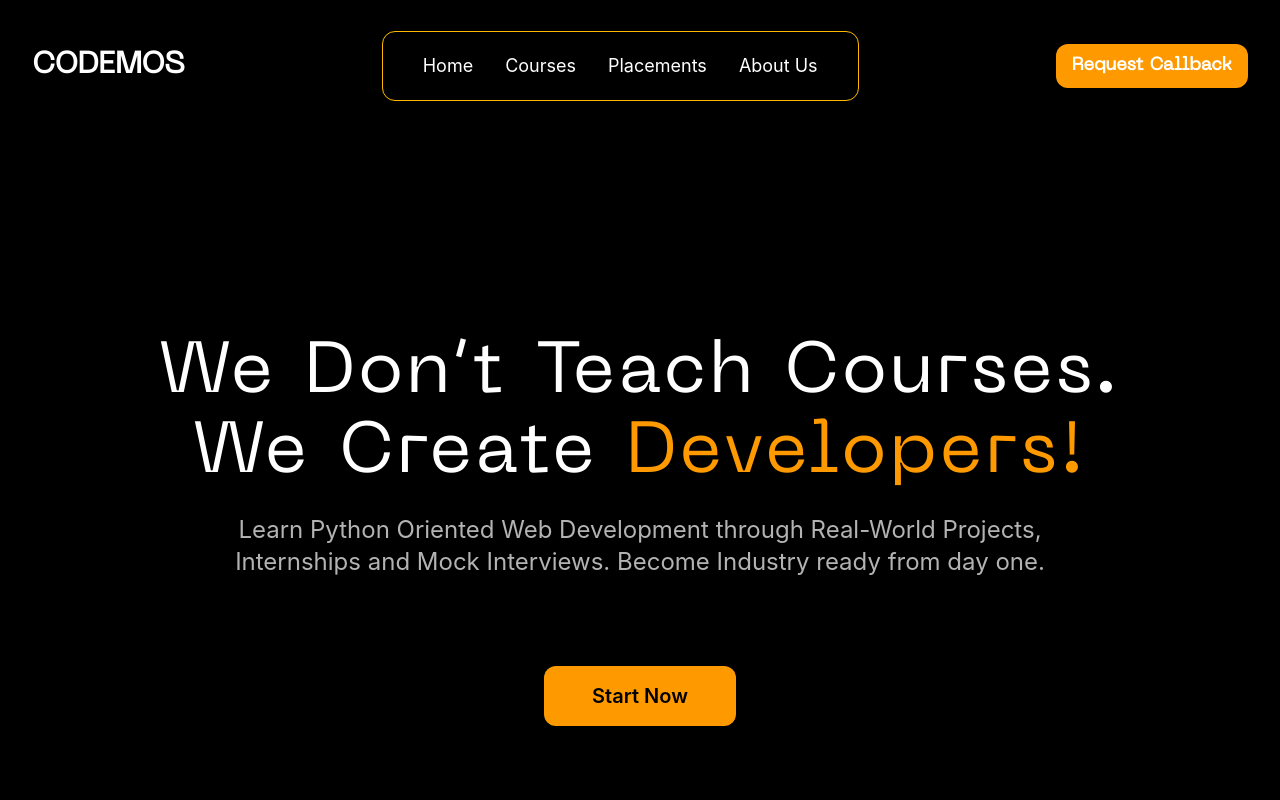
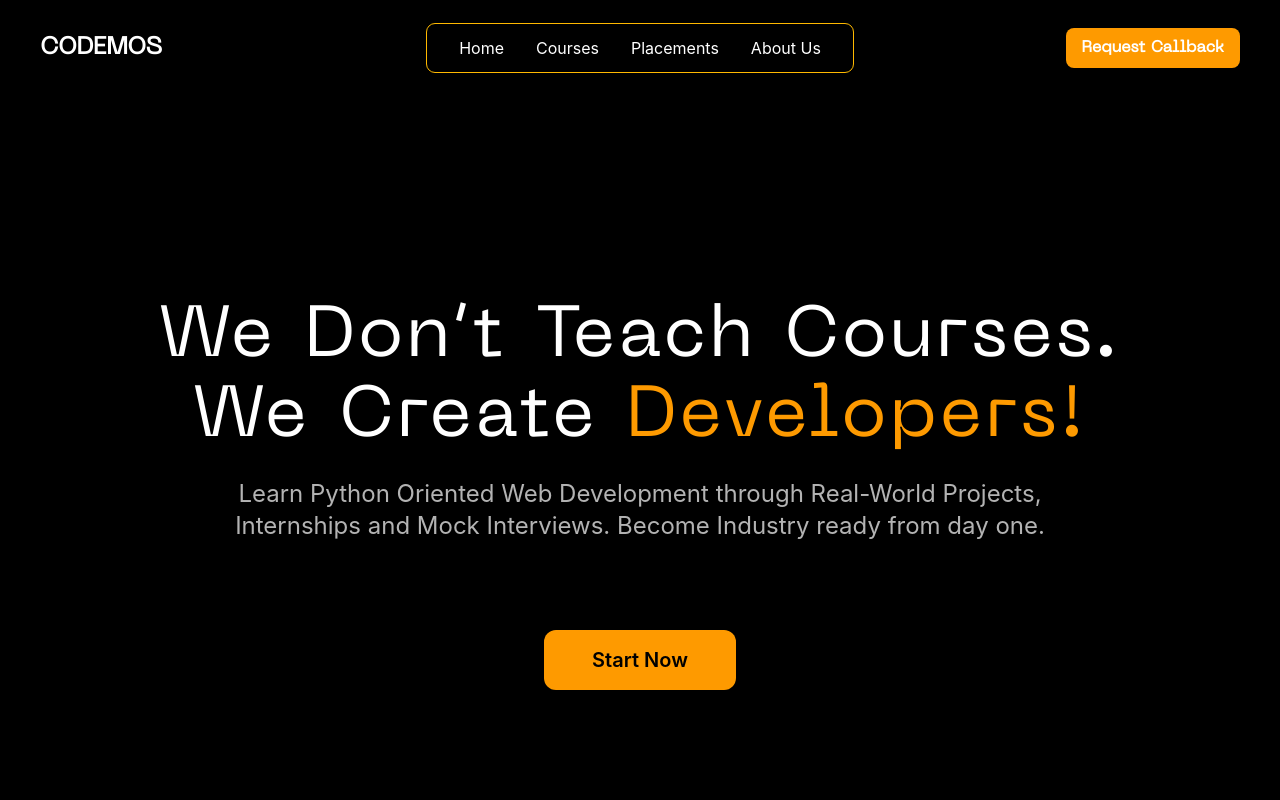
Before and after one commit to Yuvrajsinghko/Codemos, a React (Vite) app: page / in a window 1280 px wide. Shown: the top 800 px of the page. Built offline with nearby package versions, Linux system fonts and the light colour scheme.

Commit message:
feat: refine navbar layout with improved alignment, spacing and styling.

```diff
--- a/src/components/NavBar.jsx
+++ b/src/components/NavBar.jsx
@@ -2,10 +2,12 @@ import { Link } from "react-router-dom";
 
 const Navbar = () => {
 	return (
-		<nav className="text-white w-screen flex justify-between items-center px-8 py-8">
-			<Link to="/" className="text-3xl font-bold font-[NeueMachina]">CODEMOS</Link>
+		<nav className="text-white w-screen flex items-center px-10 py-6">
+			<div className="flex-1">
+				<Link to="/" className="text-2xl font-bold font-[NeueMachina]">CODEMOS</Link>
+			</div>
 
-			<div className="hidden md:flex gap-8 text-lg outline outline-amber-400 py-5 px-10 rounded-xl">
+			<div className="hidden md:flex gap-8 text-md outline outline-amber-400 py-3 px-8 rounded-lg">
 				<Link to="/" className="cursor-pointer hover:text-amber-500">Home</Link>
 
 				<Link to="/courses" className="cursor-pointer hover:text-amber-500">Courses</Link>
@@ -15,9 +17,11 @@ const Navbar = () => {
 				<Link to="/about" className="cursor-pointer hover:text-amber-500">About Us</Link>
 			</div>
 
-			<button className="bg-amber-500 text-lg font-bold font-[NeueMachina] rounded-xl px-4 py-2">
-				Request Callback
-			</button>
+			<div className="flex-1 flex justify-end">
+				<button className="bg-amber-500 text-md font-bold font-[NeueMachina] rounded-lg px-4 py-2">
+					Request Callback
+				</button>
+			</div>
 		</nav>
 	);
 };
```
